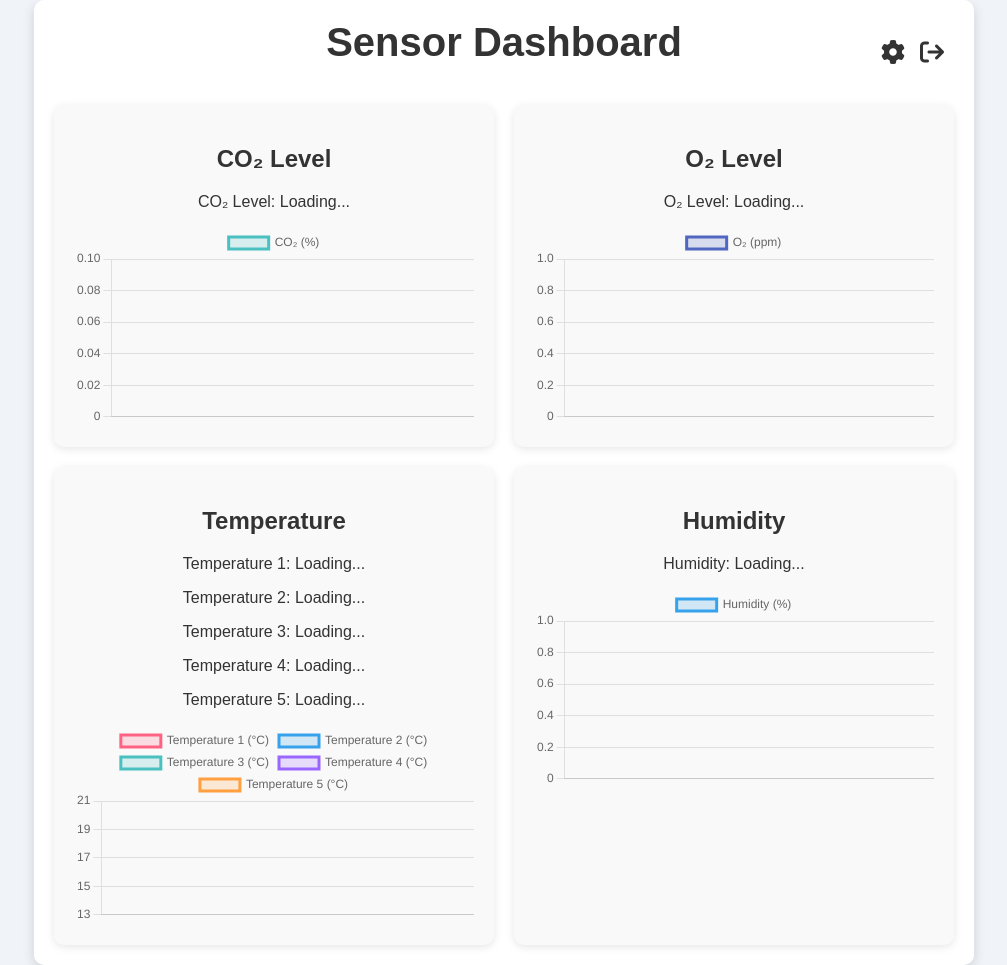
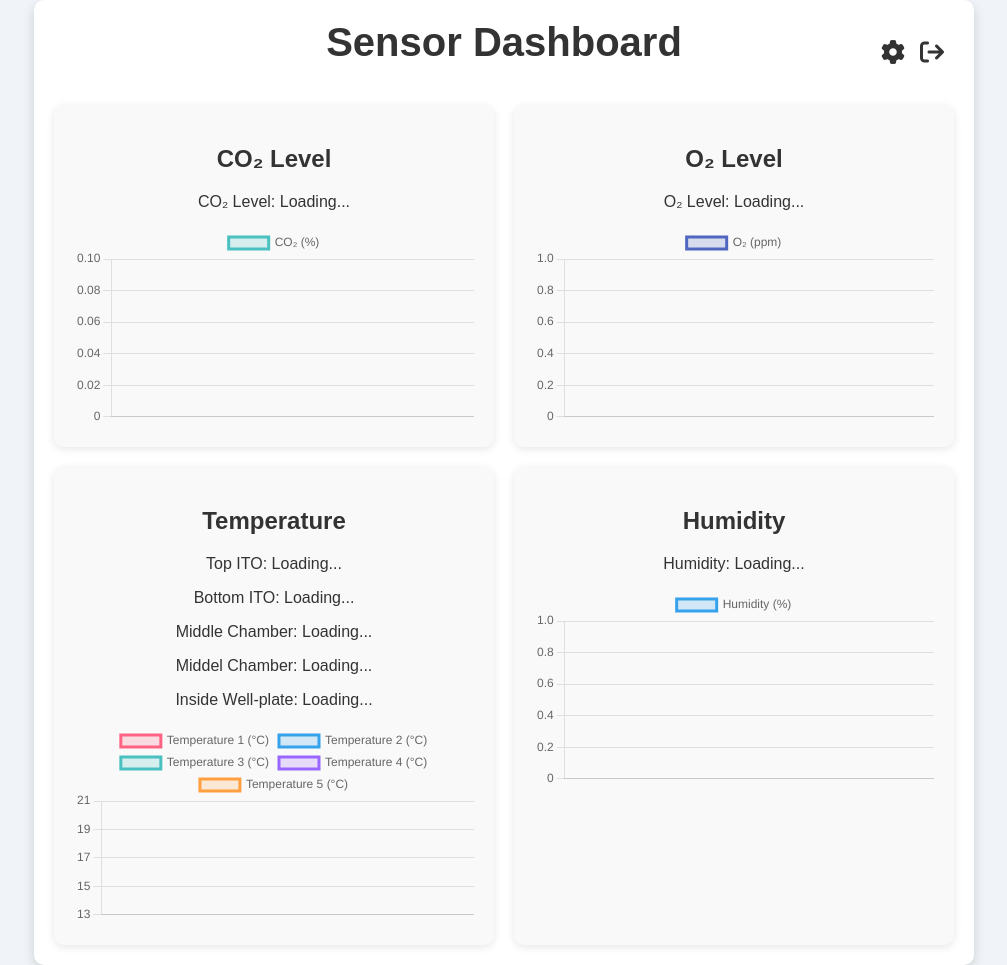
Before and after one commit to TheDukeElephant/bepproject, a Flask app: page /dashboard in a window 1280 px wide. Shown: the whole page, without its empty margins (136-1143 px from the left). Run offline with Flask 3, Linux system fonts and the light colour scheme; a user stored in the database is signed in; some libraries are stand-ins or nearby versions.

Commit message:
new names for temp legenda

```diff
--- a/app/templates/dashboard.html
+++ b/app/templates/dashboard.html
@@ -49,11 +49,11 @@
             <!-- Temperature Graph -->
             <div class="graph">
                 <h2>Temperature</h2>
-                <p>Temperature 1: <span id="temp1">Loading...</span></p>
-                <p>Temperature 2: <span id="temp2">Loading...</span></p>
-                <p>Temperature 3: <span id="temp3">Loading...</span></p>
-                <p>Temperature 4: <span id="temp4">Loading...</span></p>
-                <p>Temperature 5: <span id="temp5">Loading...</span></p>
+                <p>Top ITO: <span id="temp1">Loading...</span></p>
+                <p>Bottom ITO: <span id="temp2">Loading...</span></p>
+                <p>Middle Chamber: <span id="temp3">Loading...</span></p>
+                <p>Middel Chamber: <span id="temp4">Loading...</span></p>
+                <p>Inside Well-plate: <span id="temp5">Loading...</span></p>
                 <canvas id="tempChart" width="400" height="200"></canvas>
             </div>
 
```
